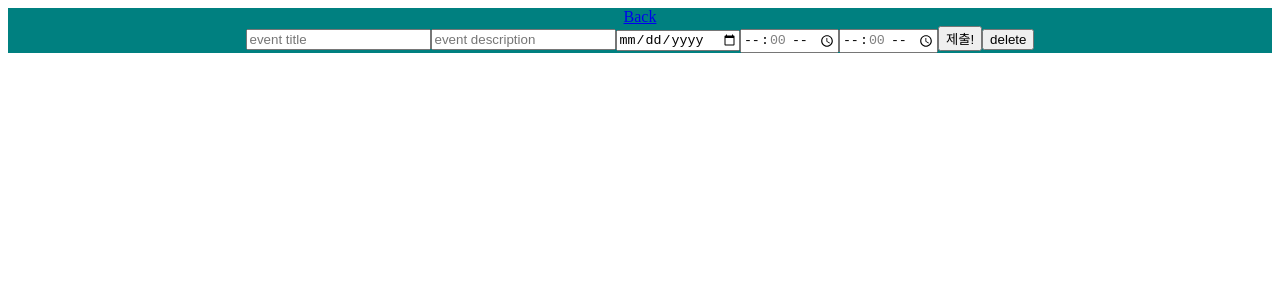
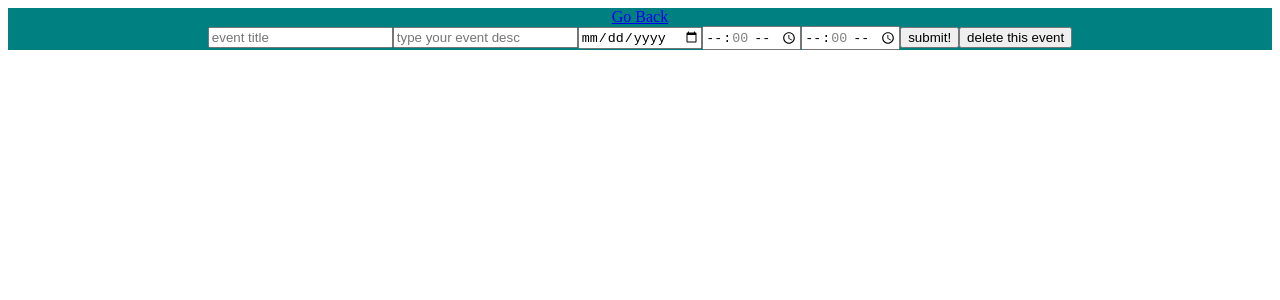
Before and after one commit to Ha-Young/Calendar-FrontEnd, a React (Create React App) app: page /events/new in a window 1280 px wide. Shown: the top 300 px of the page. Built offline with nearby package versions, Linux system fonts and the light colour scheme; no server answers.

Commit message:
Implement user input form handling

```diff
--- a/src/actions/actionTypes.js
+++ b/src/actions/actionTypes.js
@@ -3,3 +3,5 @@ export const CHANGE_CALENDAR_MODE = "CHANGE_CALENDAR_MODE";
 
 export const MOVE_TO_PREV_DATE = "MOVE_TO_PREV_DATE";
 export const MOVE_TO_NEXT_DATE = "MOVE_TO_NEXT_DATE";
+
+export const ADD_NEW_EVENT = "ADD_NEW_EVENT";
--- a/src/actions/index.js
+++ b/src/actions/index.js
@@ -2,6 +2,7 @@ import {
   CHANGE_CALENDAR_MODE,
   MOVE_TO_PREV_DATE,
   MOVE_TO_NEXT_DATE,
+  ADD_NEW_EVENT,
 } from "./actionTypes";
 
 export function changeCalendarMode(calendarMode) {
@@ -24,3 +25,10 @@ export function moveToNextDate(newDate) {
     newDate,
   }
 }
+
+export function addNewEvent(userInputInfo) {
+  return {
+    type: ADD_NEW_EVENT,
+    userInputInfo,
+  }
+}
--- a/src/api/index.js
+++ b/src/api/index.js
@@ -8,5 +8,12 @@ export async function saveSampleData() {
   // Reference: https://firebase.google.com/docs/database/web/read-and-write#receive_a_promise
   await database.ref("test/123").set({
     test: "text",
+    hi: "hi"
   });
 }
+
+const database = firebase.database();
+
+export async function addNewEventToFirebase(addedUserEventInfo) {
+  await database.ref(`events/${addedUserEventInfo.id}`).set(addedUserEventInfo);
+}
--- a/src/components/App/App.js
+++ b/src/components/App/App.js
@@ -1,9 +1,10 @@
-import React from "react";
+import React, { useEffect } from "react";
 import { Redirect, Route, Switch } from "react-router-dom";
 import styles from "./App.module.css";
 import Header from "../Header";
 import Main from "../Main/"
 import EventForm from "../EventForm";
+import EventFormContainer from "../../containers/EventFormContainer";
 
 function App({
   currentDate,
@@ -11,7 +12,12 @@ function App({
   changeCalendarMode,
   moveToPrevDate,
   moveToNextDate,
+  onInitialLoad,
 }) {
+
+  useEffect(() => {
+    onInitialLoad()
+  }, [])
 
   return (
     <div className={styles.App}>
@@ -32,11 +38,7 @@ function App({
         </Route>
 
         <Route path="/events">
-          <EventForm />
-        </Route>
-
-        <Route path="/event/:id">
-          <EventForm />
+          <EventFormContainer/>
         </Route>
 
         <Redirect path="/" to="/calender"/>
--- a/src/components/EventForm/index.js
+++ b/src/components/EventForm/index.js
@@ -1,35 +1,74 @@
-import React from "react";
+import React, { useState } from "react";
 import { Link } from "react-router-dom";
+import EventInfoControlReducer from "../../reducers/EventInfoControlReducer";
 import styles from "./EventForm.module.css";
+import { addNewEventToFirebase } from "../../api";
 
-export default function EventForm() {
+
+export default function EventForm({
+  addNewEvent,
+}) {
+
+  const initialUserInputInfo = {
+    title: "",
+    desc: "",
+    date: "",
+    startTime: "",
+    endTime: "",
+  }
+
+  const [userInputInfo, setUserInputInfo] = useState(initialUserInputInfo);
+
+  function handleFormSubmit(e) {
+    e.preventDefault();
+
+    const id = Math.floor(Math.random() * new Date());
+
+    addNewEvent({...userInputInfo, id: id});
+    addNewEventToFirebase({...userInputInfo, id: id});
+
+  }
+
+
+
+  function handleUserInputChange(e) {
+    e.preventDefault();
+
+    const userInputType = e.target.name;
+    const value = e.target.value;
+
+    setUserInputInfo({
+      ...userInputInfo,
+      [userInputType]: value,
+    });
+  }
 
   return (
     <div className={styles.formWrap}>
       <Link to="/calendar">
-        Back
+        Go Back
       </Link>
 
-      <form>
+      <form onSubmit={handleFormSubmit}>
         <label>
           <input
             type="text"
             placeholder="event title"
             name="title"
+            value={userInputInfo.title}
+            onChange={handleUserInputChange}
             required
-            // onChange={handleUserInputChange}
-            // value={userEventInfo.title}
           />
         </label>
 
         <label>
           <input
             type="text"
-            placeholder="event description"
-            name="description"
-            // value={userEventInfo.description}
+            placeholder="type your event desc"
+            name="desc"
+            value={userInputInfo.desc}
+            onChange={handleUserInputChange}
             required
-            // onChange={handleUserInputChange}
           />
         </label>
 
@@ -40,7 +79,7 @@ export default function EventForm() {
             name="date"
             // value={userEventInfo.date}
             required
-            // onChange={handleUserInputChange}
+            onChange={handleUserInputChange}
           />
         </label>
 
@@ -49,10 +88,12 @@ export default function EventForm() {
             type="time"
             placeholder="event start time"
             name="startTime"
-            // value={userEventInfo.startTime}
-            step="3600"
+            value={userInputInfo.startTime}
+            step="3600000"
+            // min="01:00"
+            // max="24:00"
             required
-            // onChange={handleUserInputChange}
+            onChange={handleUserInputChange}
              />
         </label>
 
@@ -61,16 +102,18 @@ export default function EventForm() {
             type="time"
             placeholder="event end time"
             name="endTime"
-            // value={userEventInfo.endTime}
-            step="3600"
+            value={userInputInfo.endTime}
+            step="3600000"
+            // min="01:00"
+            // max="24:00"
             required
-            // onChange={handleUserInputChange}
+            onChange={handleUserInputChange}
           />
         </label>
 
-        <input type="submit" value="제출!"></input>
-        <input type="submit" value="delete"></input>
+        <input type="submit" value="submit!"></input>
+        <input type="submit" value="delete this event"></input>
       </form>
     </div>
-  )
+  );
 }
--- a/src/components/Header/index.js
+++ b/src/components/Header/index.js
@@ -16,7 +16,7 @@ export default function Header ({
     <header className={styles.Header}>
       <div className={styles.NavBar}>
         <Link to="/events/new">
-          <Button title="새로운 이벤트"/>
+          <Button title="Add new event!"/>
         </Link>
 
         <DateControlNav
--- a/src/containers/AppContainer.js
+++ b/src/containers/AppContainer.js
@@ -6,6 +6,7 @@ import {
   moveToPrevDate,
   moveToNextDate,
 } from "../actions/index";
+import { saveSampleData } from "../api";
 
 function AppContainer({
     currentDate,
@@ -13,6 +14,7 @@ function AppContainer({
     changeCalendarMode,
     moveToPrevDate,
     moveToNextDate,
+    onInitialLoad,
 }) {
   return (
     <App
@@ -21,6 +23,7 @@ function AppContainer({
       changeCalendarMode={changeCalendarMode}
       moveToPrevDate={moveToPrevDate}
       moveToNextDate={moveToNextDate}
+      onInitialLoad={onInitialLoad}
     />
   );
 }
@@ -48,6 +51,10 @@ function mapDispatchToProps(dispatch) {
     moveToNextDate(newDate){
       dispatch(moveToNextDate(newDate));
     },
+
+    onInitialLoad: () => {
+        saveSampleData();
+    },
   };
 }
 
--- a/src/containers/EventFormContainer.js
+++ b/src/containers/EventFormContainer.js
@@ -1,10 +1,44 @@
 import { connect } from "react-redux";
 import React from "react";
+import { Route, Switch } from "react-router-dom";
 import EventForm from "../components/EventForm";
-import {} from "../actions";
+import { addNewEvent } from "../actions";
 
-function EventInfoControlReducer() {
+function EventFormContainer({
+  addNewEvent,
+}) {
   return (
-    <div></div>
+    <div>
+      <Switch>
+        <Route path="/events/new">
+          <EventForm
+            addNewEvent={addNewEvent}
+          />
+        </Route>
+
+        <Route path="/events/:id">
+          <EventForm />
+        </Route>
+      </Switch>
+    </div>
   )
 }
+
+function mapStateToProps({
+  EventInfoControlReducer,
+}) {
+  return {
+    EventInfoControlReducer,
+  }
+}
+
+function mapDispatchToProps(dispatch) {
+  return {
+    addNewEvent(userInputInfo){
+      dispatch(addNewEvent(userInputInfo))
+    }
+  }
+}
+
+
+export default connect(mapStateToProps, mapDispatchToProps)(EventFormContainer);
--- a/src/reducers/EventInfoControlReducer.js
+++ b/src/reducers/EventInfoControlReducer.js
@@ -4,21 +4,17 @@ import {
     CHANGE_CALENDAR_MODE,
     MOVE_TO_PREV_DATE,
     MOVE_TO_NEXT_DATE,
+    ADD_NEW_EVENT,
 } from "../actions/actionTypes";
 
-const initialState = {
-    currentDate: moment().toISOString(),
-    calendarMode: CALENDAR_MODE.DAILY,
-}
+const initialState = [];
 
 export default function EventInfoControlReducer(state = initialState, action) {
-    switch (action.type) {
-        case CHANGE_CALENDAR_MODE:
-            return {
-                ...state,
-                calendarMode: action.calendarMode,
-            }
-        default: return state;
+  switch (action.type) {
+    case ADD_NEW_EVENT:
+      return [...state, action.userInputInfo]
 
-    }
+    default: return state;
+
+  }
 }
```
Also changed, not shown: src/components/Calendar/index.js (+15 -0 lines). Lines whose indentation alone changed are shown as unchanged.
